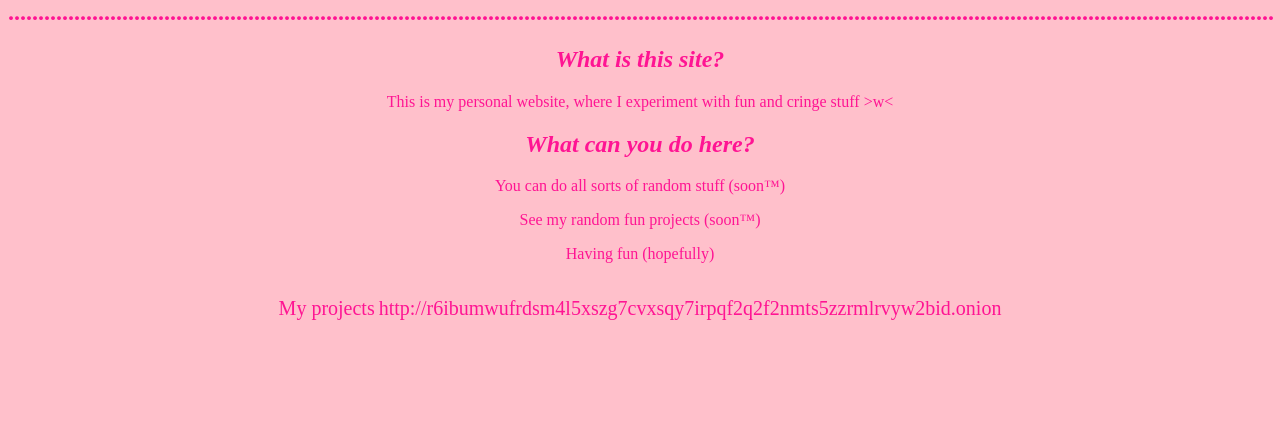
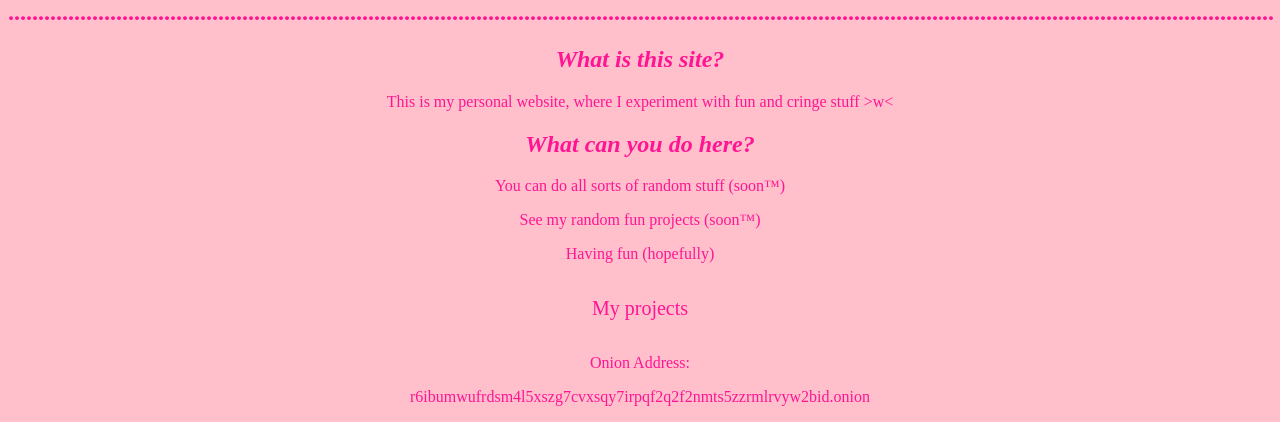
Before and after one commit to FjellaTheBirb/my-website, a PHP site: page / in a window 1280 px wide. Shown: the part 451-873 px from the top of the page. Before the commit the page ends 771 px from the top, so only its background shows below. Run offline with PHP 8.4, Linux system fonts and the light colour scheme.

Commit message:
Added link to onion site

```diff
--- a/index.php
+++ b/index.php
@@ -19,8 +19,10 @@
     <p>Having fun (hopefully)</p>
     <br>
     <a href="projects.php">My projects</a>
-    <a href="http://r6ibumwufrdsm4l5xszg7cvxsqy7irpqf2q2f2nmts5zzrmlrvyw2bid.onion">http://r6ibumwufrdsm4l5xszg7cvxsqy7irpqf2q2f2nmts5zzrmlrvyw2bid.onion</a>
-
+    <br>
+    <br>
+    <p>Onion Address:</p>
+    <p>r6ibumwufrdsm4l5xszg7cvxsqy7irpqf2q2f2nmts5zzrmlrvyw2bid.onion</p>
 
 </body>
 <style>
```
